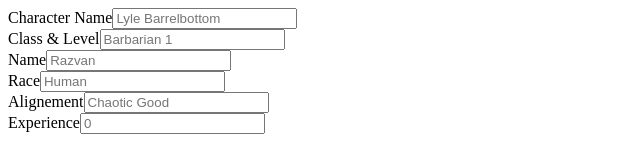
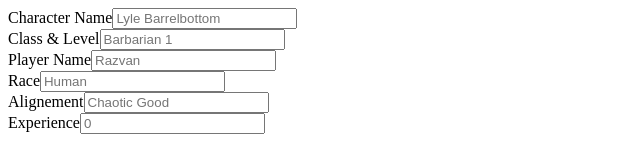
Before and after one commit to BogdanRazvan/dnd, an Angular app: page / in a window 1280 px wide. Shown: the top 160 px of the page, without its empty margins (0-640 px from the left). Built offline with nearby package versions, Linux system fonts and the light colour scheme.

Commit message:
Changed General info 'Name' label to 'Player Name'

```diff
--- a/src/app/general-info/general-info.component.ts
+++ b/src/app/general-info/general-info.component.ts
@@ -23,7 +23,7 @@ export class GeneralInfoComponent implements OnInit {
 
   componentParts = [
     ["class_level", "Class & Level", `${this.character.class} ${this.character.level}`],
-    ["name", "Name", this.character.playername],
+    ["name", "Player Name", this.character.playername],
     ["race", "Race", this.character.race],
     ["alignement", "Alignement", this.character.alignement == "neutral" ?
       "neutral" : `${this.character.alignement[0]} ${this.character.alignement[1]}`],
```
